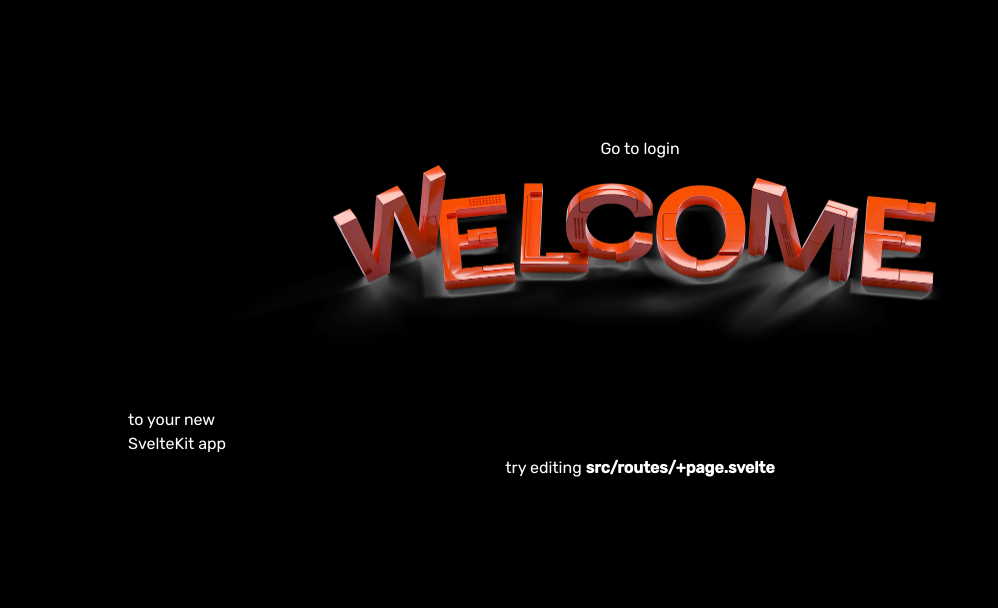
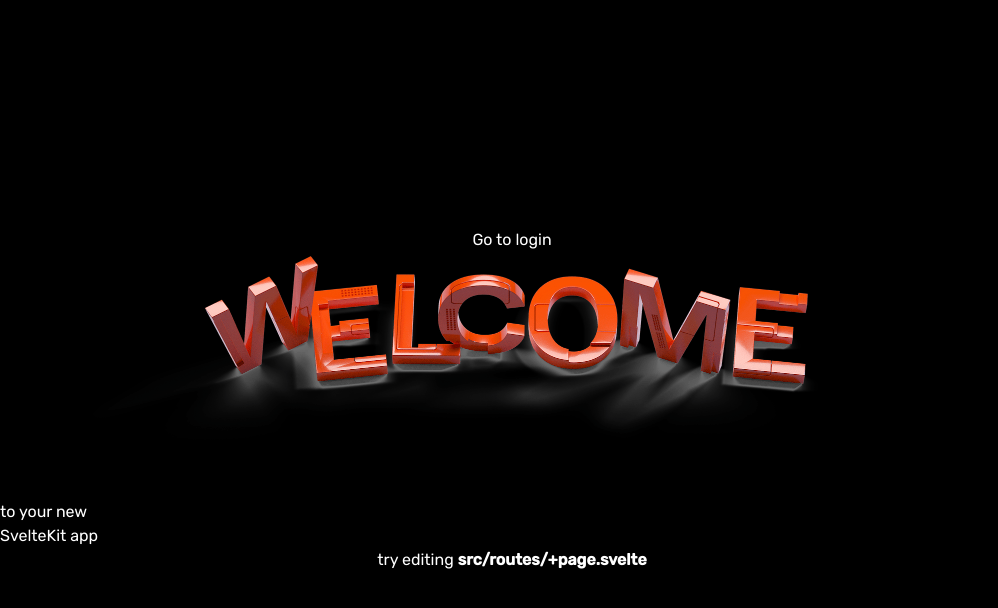
Before and after one commit to koenidv/MelodyMates, a SvelteKit app: page / in a window 1280 px wide. Shown: the top 608 px of the page, without its empty margins (0-998 px from the left). Built offline with nearby package versions, Linux system fonts and the light colour scheme.

Commit message:
Layout use fill-available height

```diff
--- a/src/app.html
+++ b/src/app.html
@@ -1,5 +1,5 @@
 <!DOCTYPE html>
-<html lang="en">
+<html lang="en" class="min-h-full w-full h-full h-[-webkit-fill-available] bg-black">
 	<head>
 		<meta charset="utf-8" />
 		<link rel="icon" href="%sveltekit.assets%/favicon.png" />
@@ -7,7 +7,7 @@
 		<link rel="manifest" crossorigin="use-credentials" href="%sveltekit.assets%/manifest.json" />
 		%sveltekit.head%
 	</head>
-	<body data-sveltekit-preload-data="hover" class="bg-black">
-		<div style="display: contents">%sveltekit.body%</div>
+	<body class="h-full w-full" data-sveltekit-preload-data="hover" class="bg-black">
+		<div class="h-full full" style="display: contents">%sveltekit.body%</div>
 	</body>
 </html>
--- a/src/routes/+layout.svelte
+++ b/src/routes/+layout.svelte
@@ -2,26 +2,8 @@
 	import '../app.css';
 </script>
 
-<div class="app bg-black text-white">
-	<main>
+<div class="app flex flex-col min-h-full bg-black text-white">
+	<main class="flex flex-col w-full h-full max-w-screen-lg mx-0 my-auto box-border">
 		<slot />
 	</main>
 </div>
-
-<style>
-	.app {
-		display: flex;
-		flex-direction: column;
-		min-height: 100vh;
-	}
-
-	main {
-		flex: 1;
-		display: flex;
-		flex-direction: column;
-		width: 100%;
-		max-width: 64rem;
-		margin: 0 auto;
-		box-sizing: border-box;
-	}
-</style>
--- a/src/routes/login/+page.svelte
+++ b/src/routes/login/+page.svelte
@@ -3,7 +3,7 @@
 
 </script>
 
-<div class="flex flex-col items-center justify-center w-full h-screen gap-3 p-4">
+<div class="flex flex-col items-center justify-center w-full h-full gap-3 p-4">
     <h1 class="text-4xl font-display">MelodyMates</h1>
     <p class="mb-32 font-medium">Share music with your mates</p>
     <a href={OAUTH_URL} class="w-full bg-[#1db954] flex items-center justify-center p-3 m-2 rounded-xl"><img class="max-h-8" src="/spotify_logo_white.png" alt="Sign in with Spotify"/></a>
```
